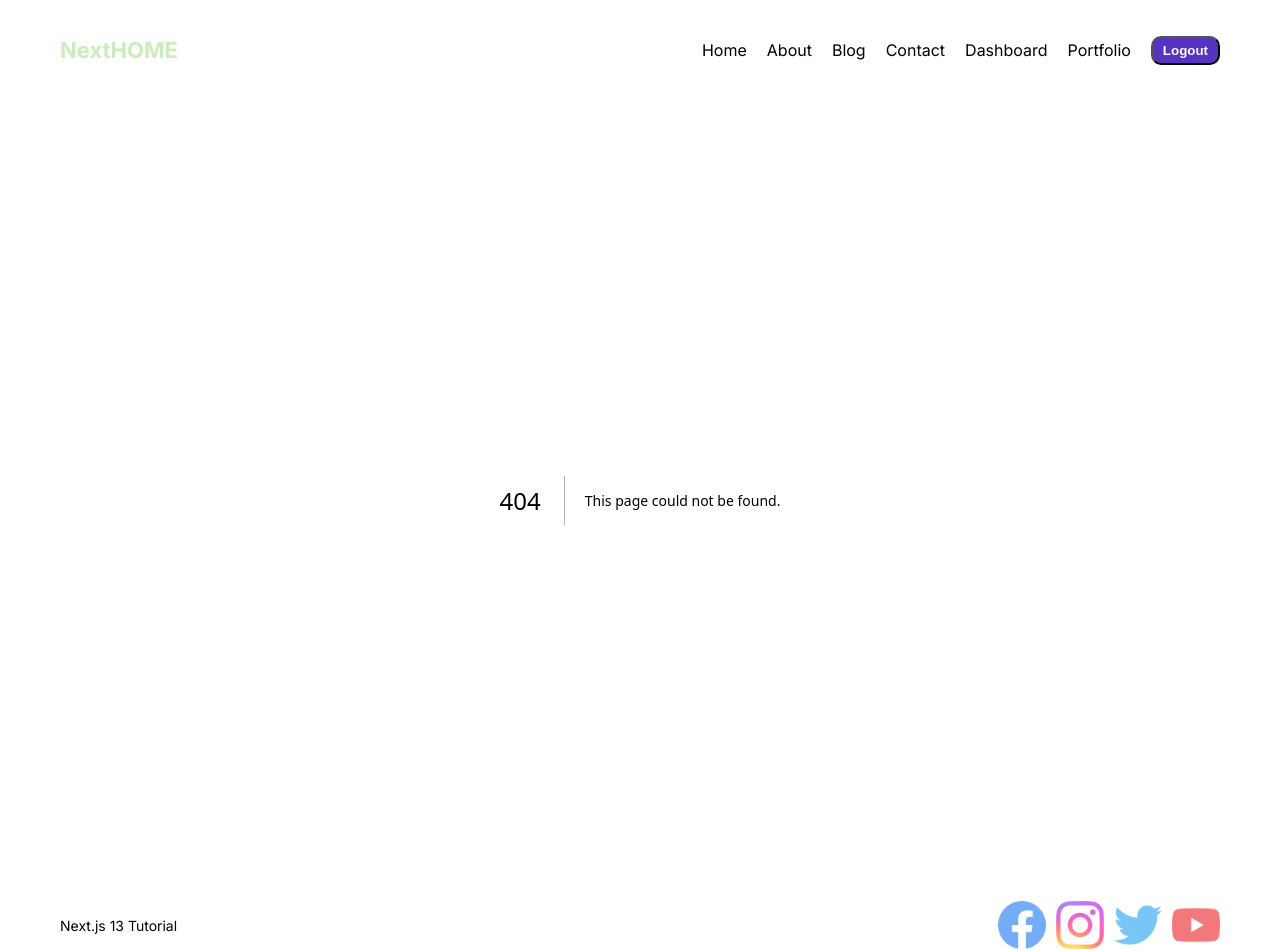
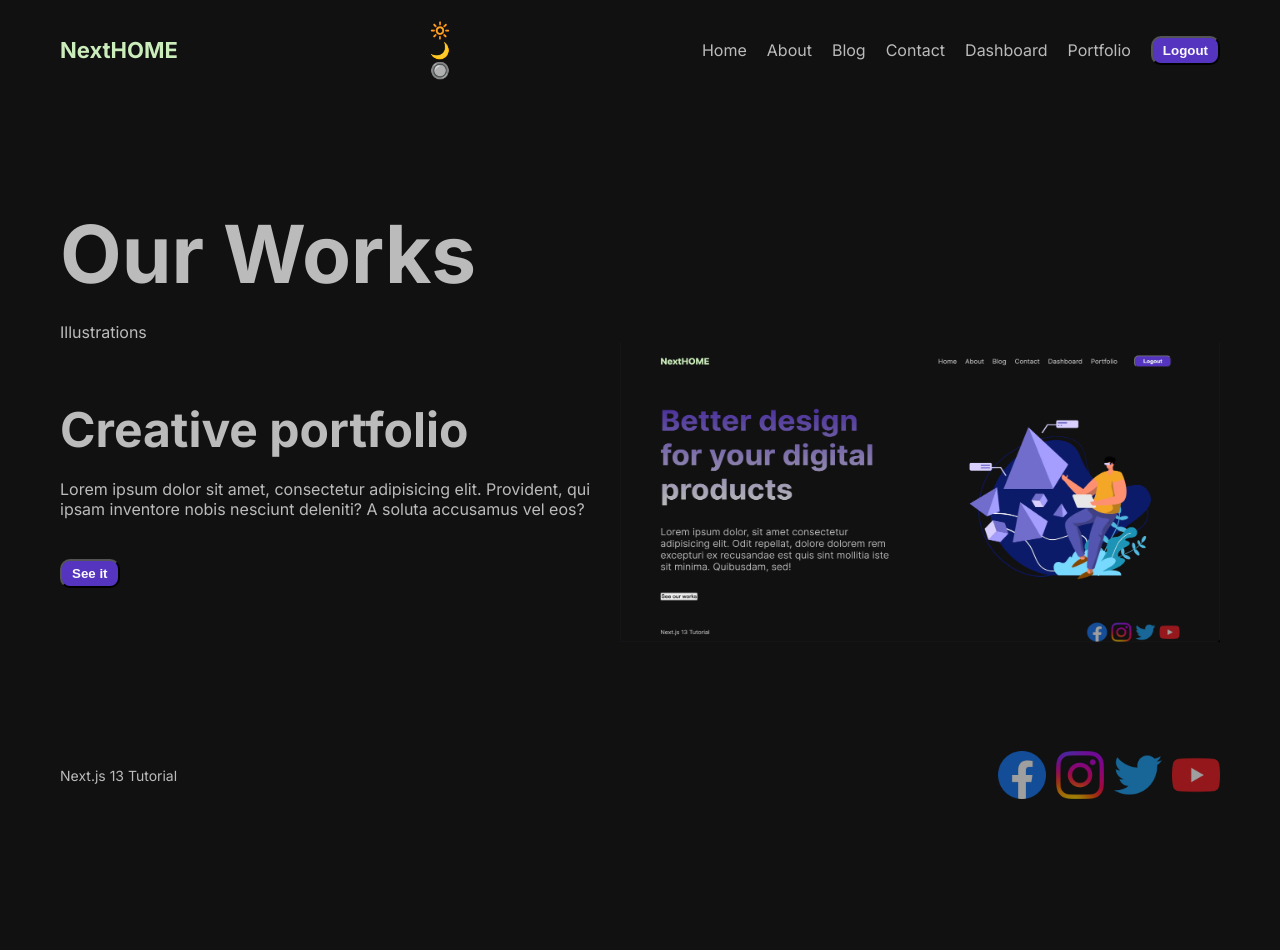
Before and after one commit to inSgit3/Next13, a Next.js app: page /portfolio/AirBnb in a window 1280 px wide. Before the commit this address had no page. After the commit the page ends 800 px from the top, so only its background shows below. Built offline with nearby package versions, Linux system fonts and the light colour scheme.

Commit message:
optimized styles

```diff
--- a/src/app/contact/page.jsx
+++ b/src/app/contact/page.jsx
@@ -19,7 +19,7 @@ const Contact = () => {
             <input type="text" placeholder='name' className={styles.textInput}/>
             <input type="email" placeholder='email' className={styles.emailInput}/>
             <textarea name="text" placeholder='message' cols="30" rows="10"className={styles.textareaInput} />
-            <Button url="#" text="Send"/>
+            <Button url="#" text="Send" className={styles.btn}/>
           </form>
         </div>
       </div>
--- a/src/app/contact/page.module.css
+++ b/src/app/contact/page.module.css
@@ -63,3 +63,7 @@
 .textareaInput {
     height: 200px;
 }
+
+.btn {
+    color: yellow;
+}
--- /dev/null
+++ b/src/app/portfolio/[category]/page.jsx
@@ -0,0 +1,41 @@
+import Image from 'next/image'
+import styles from './page.module.css'
+import project from '@/utilities/project.png'
+import Button from '@/components/Button/Button'
+
+const Category = ({params}) => {
+
+    return (
+    <div className={styles.container}>
+       <div>
+        <h1 className={styles.bigTitle}>
+            Our Works
+        </h1>
+        <br/>
+        <p >
+            Illustrations
+        </p>
+
+        </div>
+        <div className={styles.content}>
+            <div className={styles.texts}>
+                <h1 className={styles.title}>
+                    Creative portfolio
+                </h1>
+                <br/>
+                <p className={styles.explanation}>
+                    Lorem ipsum dolor sit amet, consectetur adipisicing elit. Provident, qui ipsam inventore nobis nesciunt deleniti? A soluta accusamus vel eos?
+                </p>
+                <br/>
+                <br/>
+                <Button url='https://github.com/inSgit3/Next13' text="See it" />
+            </div>
+            <div className={styles.img}>
+                <Image src={project} alt='image of portfolio' width={600} height={300} className={styles.img}/>
+            </div>
+        </div>
+    </div>
+  )
+}
+
+export default Category
--- /dev/null
+++ b/src/app/portfolio/[category]/page.module.css
@@ -0,0 +1,17 @@
+.content {
+    display: flex;
+    flex-direction: row;
+}
+
+.texts {
+    display: flex;
+    flex-direction: column;
+    justify-content: center;
+}
+
+.bigTitle {
+    font-size: 5rem;
+}
+.title {
+    font-size: 3rem;
+}
--- a/src/app/portfolio/page.module.css
+++ b/src/app/portfolio/page.module.css
@@ -1,10 +1,15 @@
+
+
 .imgDiv {
-   background-color: rgb(65, 67, 67);
-   padding: 10px 10px 100px 10px;
-   margin: 20px;
-   border: transparent;
-   border-radius: 30px;
-}
+    display: flex;
+    justify-content: center;
+    align-items: center;
+    background-color: rgb(65, 67, 67);
+    padding: 10px 10px 10px 10px;
+    margin: 20px;
+    border: transparent;
+    border-radius: 30px;
+ }
 
 .containerImgs {
     display: flex;
@@ -15,3 +20,40 @@
 .img {
     border-radius: 20px;
 }
+
+.imgDiv:hover {
+opacity: 0.7;
+filter: hue-rotate(40deg);
+}
+
+.icons {
+position: absolute;
+display: flex;
+justify-content: space-around;
+}
+
+.icon {
+margin: auto 10px auto 10px;
+border-radius: 15px;
+display: none; /* Hide icon by default */
+}
+
+.imgDiv:hover .icon {
+display: flex; /* Show icons when hovering over .imgDiv1 */
+background-color: rgb(255, 255, 255);
+}
+
+.icon:hover {
+box-shadow: 0 0 30px rgb(0, 255, 4);
+}
+
+.imgAndTitle {
+    display: flex;
+    flex-direction: column;
+}
+
+.links {
+    font-size: large;
+    font-family: Impact, Haettenschweiler, 'Arial Narrow Bold', sans-serif;
+    text-align: center;
+}
--- a/src/components/navbar/Navbar.jsx
+++ b/src/components/navbar/Navbar.jsx
@@ -1,8 +1,8 @@
 'use client'
-import React from 'react'
 import Link from 'next/link'
 import styles from './navbar.module.css'
 import Button from '../Button/Button'
+import DarkModeSwitch from '../DarkModeSwitch/DarkModeSwitch'
 
 const links = [
   {
@@ -41,6 +41,7 @@ const Navbar = () => {
   return (
     <div className={styles.container}>
       <Link href="/" className={styles.logo}>NextHOME</Link>
+      <DarkModeSwitch/>
       <div className={styles.links}>
         {links.map((link => (
           <Link key={link.id} href={link.url} className={styles.link}>{link.title}</Link>
```
Also changed, not shown: src/app/portfolio/page.jsx (+76 -12 lines), src/components/DarkModeSwitch/DarkModeSwitch.module.css (added), src/utilities/githubIcon.svg (added), src/utilities/viewIcon.png (added).
